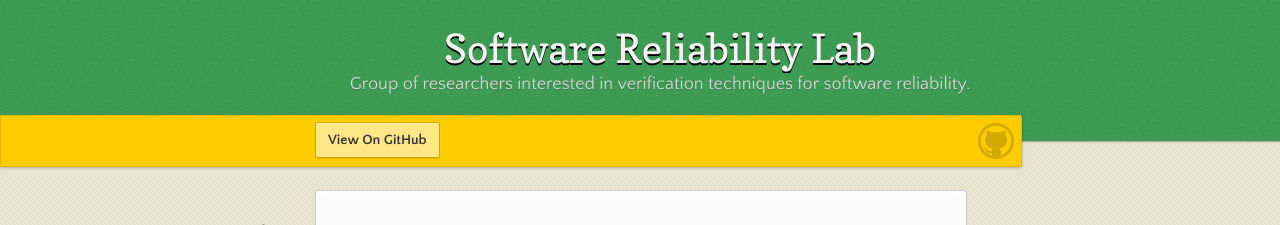
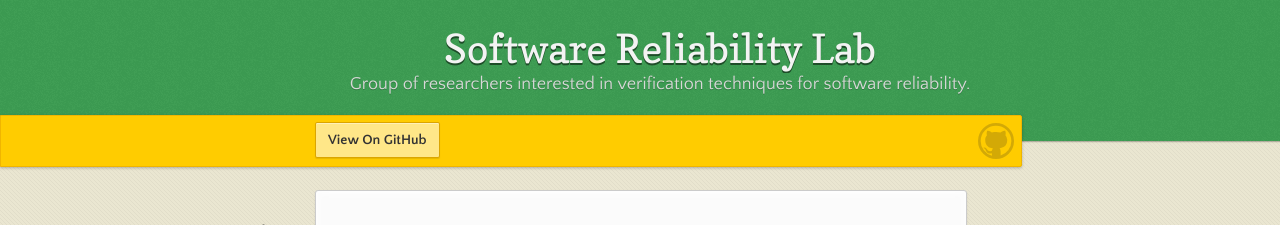
Before and after one commit to sr-lab/sr-lab.github.io.old, a Jekyll site: the page built from index.md, in a window 1280 px wide. Shown: the top 225 px of the page. Built offline with Jekyll 4.4.1, drawn with Linux system fonts in a browser that asks for light colours.

Commit message:
Correct stupid use of alpha

```diff
--- a/_sass/jekyll-theme-leap-day.scss
+++ b/_sass/jekyll-theme-leap-day.scss
@@ -165,7 +165,7 @@ header {
   h1 {
     font: 40px/48px 'Copse', "Helvetica Neue", Helvetica, Arial, sans-serif;
     color: #f3f3f3;
-    text-shadow: 0px 2px 0px rgba(0, 0, 0, 128);
+    text-shadow: 0px 2px 0px rgba(0, 0, 0, 0.5);
     margin: 0px;
     white-space: nowrap;
     overflow: hidden;
```
